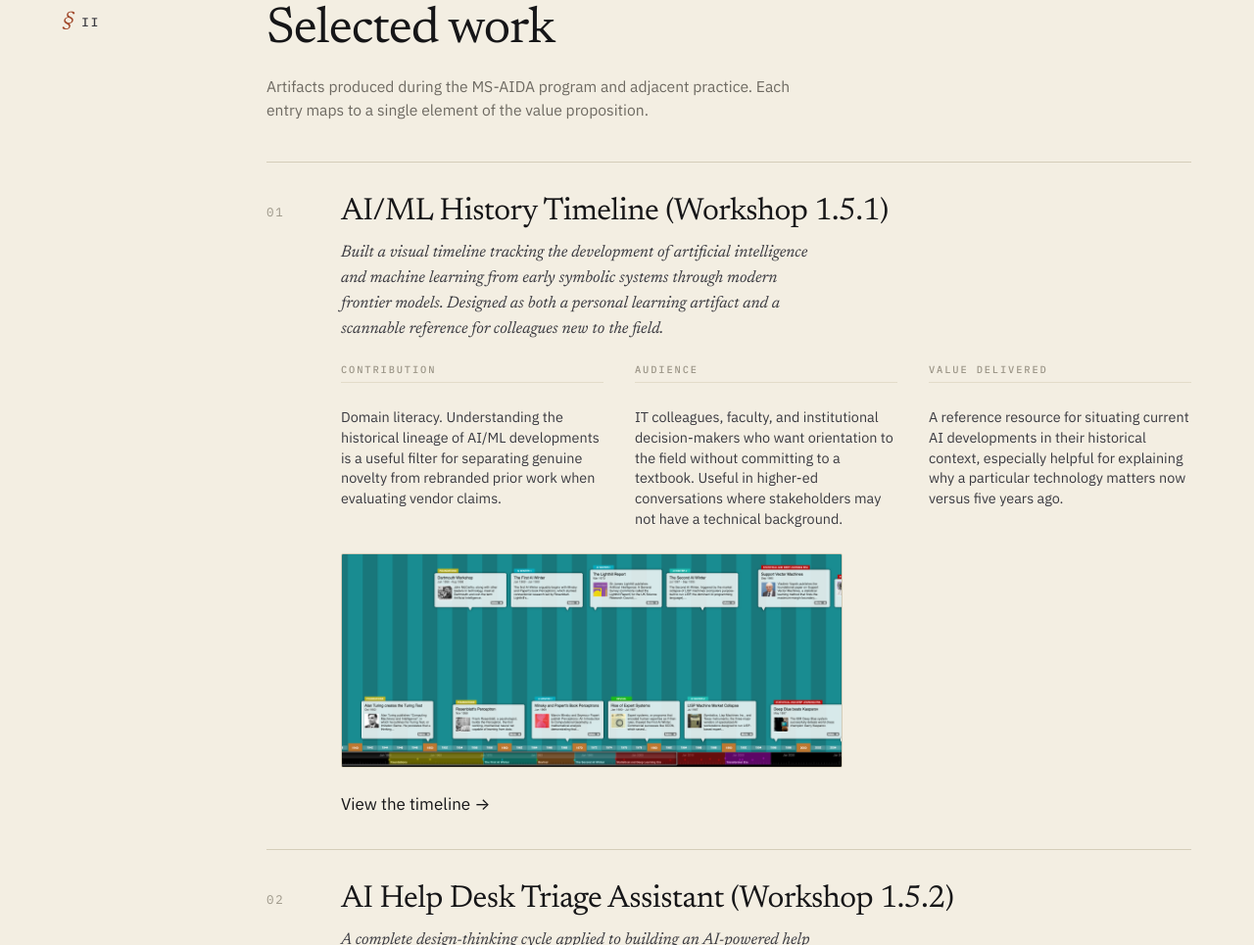
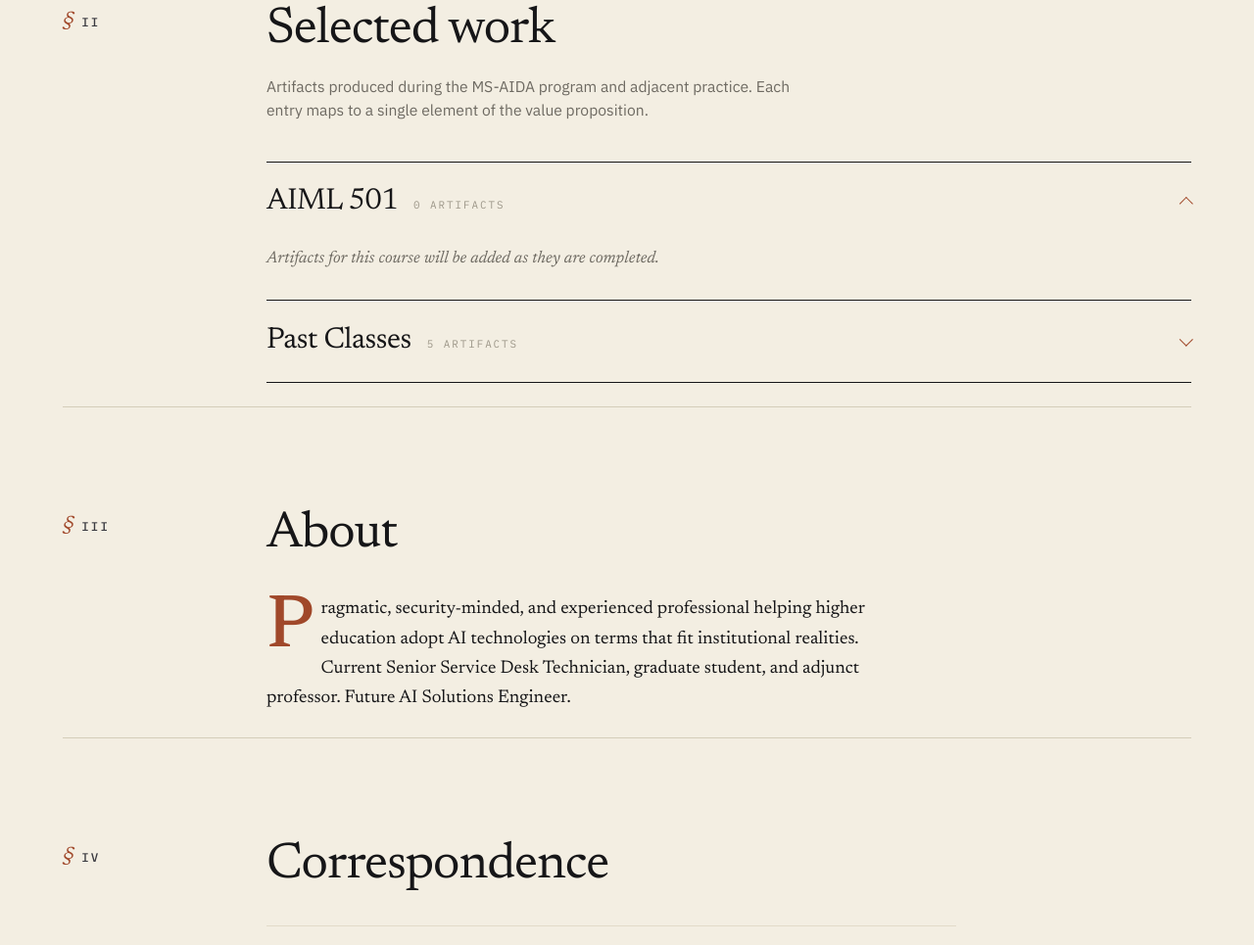
Before and after one commit to fredthelifeguard/portfolio, a plain HTML site: page index.html in a window 1280 px wide. Shown: the part 1397-2362 px from the top of the page at 98% size. Drawn offline with Linux system fonts and the light colour scheme.

Commit message:
Group Selected Work into AIML 501 and Past Classes dropdowns
Artifacts are now rendered inside collapsible sections defined by
ARTIFACT_GROUPS in artifacts.js. Existing artifacts move under
Past Classes; AIML 501 starts empty and is expanded by default.

Co-Authored-By: Claude Fable 5.2 <noreply@anthropic.com>

```diff
--- a/app.js
+++ b/app.js
@@ -77,12 +77,39 @@
     li.appendChild(main);
     return li;
   }
+  function renderGroup(group, items) {
+    var details = el("details", { class: "group" });
+    if (group.open) details.setAttribute("open", "");
+    var count = items.length + (items.length === 1 ? " artifact" : " artifacts");
+    details.appendChild(el("summary", { class: "group__summary" }, [
+      el("span", { class: "group__title", text: group.title }),
+      el("span", { class: "group__count", text: count }),
+      el("span", { class: "group__chevron", "aria-hidden": "true" })
+    ]));
+    if (items.length) {
+      var list = el("ol", { class: "artifacts" });
+      items.forEach(function (item) { list.appendChild(renderArtifact(item)); });
+      details.appendChild(list);
+    } else {
+      details.appendChild(el("p", { class: "group__empty", text: "Artifacts for this course will be added as they are completed." }));
+    }
+    return details;
+  }
   function render() {
-    var list = document.getElementById("artifact-list");
+    var container = document.getElementById("artifact-groups");
     var items = (window.ARTIFACTS || []);
-    if (list) {
-      list.innerHTML = "";
-      items.forEach(function (item) { list.appendChild(renderArtifact(item)); });
+    var groups = (window.ARTIFACT_GROUPS || []).slice();
+    if (container) {
+      // Any artifact whose group isn't listed still gets shown, in its own dropdown.
+      items.forEach(function (item) {
+        var name = item.group || "Other";
+        if (!groups.some(function (g) { return g.title === name; })) groups.push({ title: name });
+      });
+      container.innerHTML = "";
+      groups.forEach(function (group) {
+        var own = items.filter(function (item) { return (item.group || "Other") === group.title; });
+        container.appendChild(renderGroup(group, own));
+      });
     }
     var year = document.getElementById("year");
     if (year) year.textContent = String(new Date().getFullYear());
--- a/artifacts.js
+++ b/artifacts.js
@@ -2,11 +2,23 @@
  * Portfolio artifacts.
  *
  * Add, remove, or reorder entries here — the page rebuilds from this array.
- * Required fields per entry: title, description, contribution, audience, value.
+ * Required fields per entry: group, title, description, contribution, audience, value.
+ * `group` must match one of the dropdown titles in ARTIFACT_GROUPS below.
  * Set `placeholder: true` to render the "To be populated" badge.
  */
+
+/**
+ * Dropdowns shown under "Selected work", in display order.
+ * Set `open: true` on a dropdown to have it expanded when the page loads.
+ */
+window.ARTIFACT_GROUPS = [
+  { title: "AIML 501", open: true },
+  { title: "Past Classes" },
+];
+
 window.ARTIFACTS = [
   {
+    group: "Past Classes",
     title: "AI/ML History Timeline (Workshop 1.5.1)",
     description:
       "Built a visual timeline tracking the development of artificial intelligence and machine learning from early symbolic systems through modern frontier models. Designed as both a personal learning artifact and a scannable reference for colleagues new to the field.",
@@ -24,6 +36,7 @@ window.ARTIFACTS = [
     linkLabel: "View the timeline \u2192",
   },
   {
+    group: "Past Classes",
     title: "AI Help Desk Triage Assistant (Workshop 1.5.2)",
     description:
       "A complete design-thinking cycle applied to building an AI-powered help desk triage assistant for higher-education IT. Result is a working prototype in Chatbase, grounded in a redacted institutional knowledge base.",
@@ -41,6 +54,7 @@ window.ARTIFACTS = [
     linkLabel: "Open the live prototype \u2192",
   },
   {
+    group: "Past Classes",
     title: "Machine Learning vs Deep Learning (Workshop 2.5)",
     description:
       "An informative, brief paper using real-world use cases to describe the differences between machine learning and deep learning.",
@@ -58,6 +72,7 @@ window.ARTIFACTS = [
     linkLabel: "Read the paper \u2192",
   },
   {
+    group: "Past Classes",
     title: "AI as a Learning Medium (Workshop 3.5)",
     description:
       "Used a conversational AI tutor to learn neural network fundamentals, then stepped back to evaluate the tool itself as a teaching medium: where the tutored, dialogic format genuinely aided understanding, and where it fell short of a lecture or a text. A reflection on AI-mediated learning from the inside.",
@@ -74,6 +89,7 @@ window.ARTIFACTS = [
     link: "",  // SchoolAI session isn't publicly linkable; add a PDF export here to give this artifact an outbound link
   },
 {
+    group: "Past Classes",
     title: "AI Leadership & Governance Framework (Workshops 4.5 \u2192 6.5)",
     description:
       "A personal framework for leading AI adoption, built from a single foundational principle: AI is a contained tool, not a neutral one. Began in Workshop 4 as a governance framework with three operating practices; revised in Workshop 6 into a full leadership framework adding a mission statement, core values, measurable objectives, action plans, and evaluation mechanisms. The revision is deliberate: the framework's own evaluation section requires that it be versioned, revisited, and never silently out of date.",
--- a/index.html
+++ b/index.html
@@ -74,7 +74,7 @@
       <div class="section__body">
         <h2 id="work-heading" class="section__heading">Selected work</h2>
         <p class="section__note">Artifacts produced during the MS-AIDA program and adjacent practice. Each entry maps to a single element of the value proposition.</p>
-        <ol id="artifact-list" class="artifacts" aria-live="polite"></ol>
+        <div id="artifact-groups" class="groups" aria-live="polite"></div>
       </div>
     </section>
 
--- a/styles.css
+++ b/styles.css
@@ -340,6 +340,57 @@ a:hover { color: var(--rust); }
   position: relative;
 }
 
+/* ---------- ARTIFACT GROUPS (dropdowns) ---------- */
+.group { border-top: 1px solid var(--ink); }
+.group:last-child { border-bottom: 1px solid var(--ink); }
+
+.group__summary {
+  display: flex;
+  align-items: baseline;
+  gap: 1rem;
+  padding: 1.1rem 0;
+  cursor: pointer;
+  list-style: none;
+  user-select: none;
+}
+.group__summary::-webkit-details-marker { display: none; }
+
+.group__title {
+  font-family: var(--serif);
+  font-size: clamp(1.4rem, 2.6vw, 1.9rem);
+  letter-spacing: -0.015em;
+  color: var(--ink);
+  transition: color 160ms ease;
+}
+.group__count {
+  font-family: var(--mono);
+  font-size: 0.68rem;
+  letter-spacing: 0.18em;
+  text-transform: uppercase;
+  color: var(--ink-faint);
+}
+.group__chevron {
+  margin-left: auto;
+  align-self: center;
+  width: 0.6rem;
+  height: 0.6rem;
+  border-right: 1.5px solid var(--rust);
+  border-bottom: 1.5px solid var(--rust);
+  transform: translateY(-25%) rotate(45deg);
+  transition: transform 200ms ease;
+}
+.group[open] > .group__summary .group__chevron { transform: translateY(15%) rotate(-135deg); }
+.group__summary:hover .group__title,
+.group__summary:focus-visible .group__title { color: var(--rust); }
+
+.group__empty {
+  font-family: var(--serif);
+  font-style: italic;
+  color: var(--ink-3);
+  padding: 0.25rem 0 1.75rem;
+}
+.group > .artifacts .artifact:last-child { border-bottom: none; }
+
 /* ---------- ARTIFACTS ---------- */
 .artifacts {
   display: flex;
```
